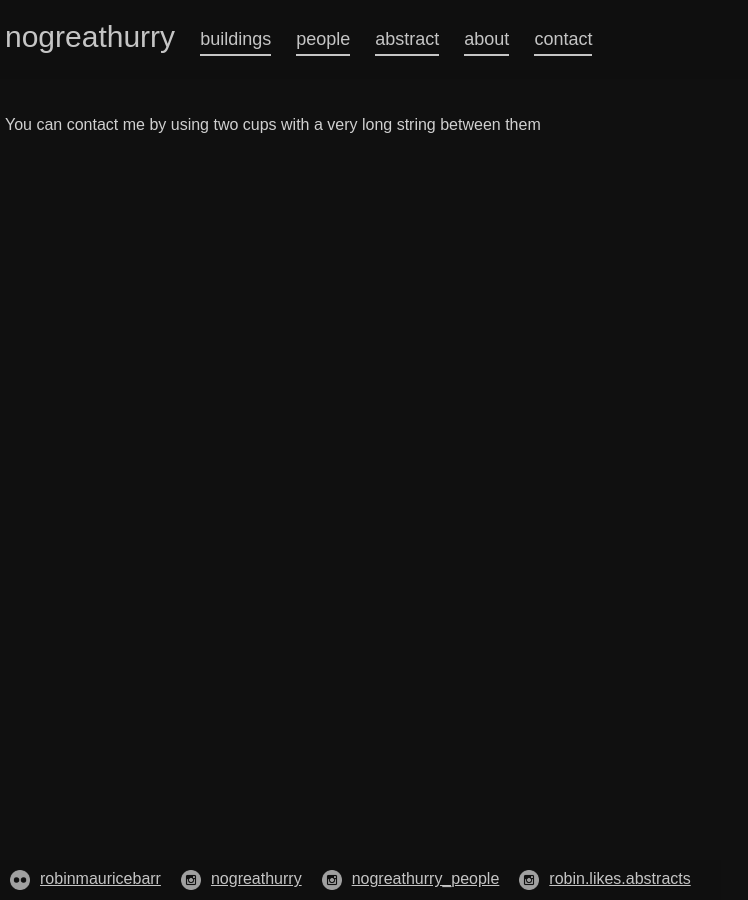
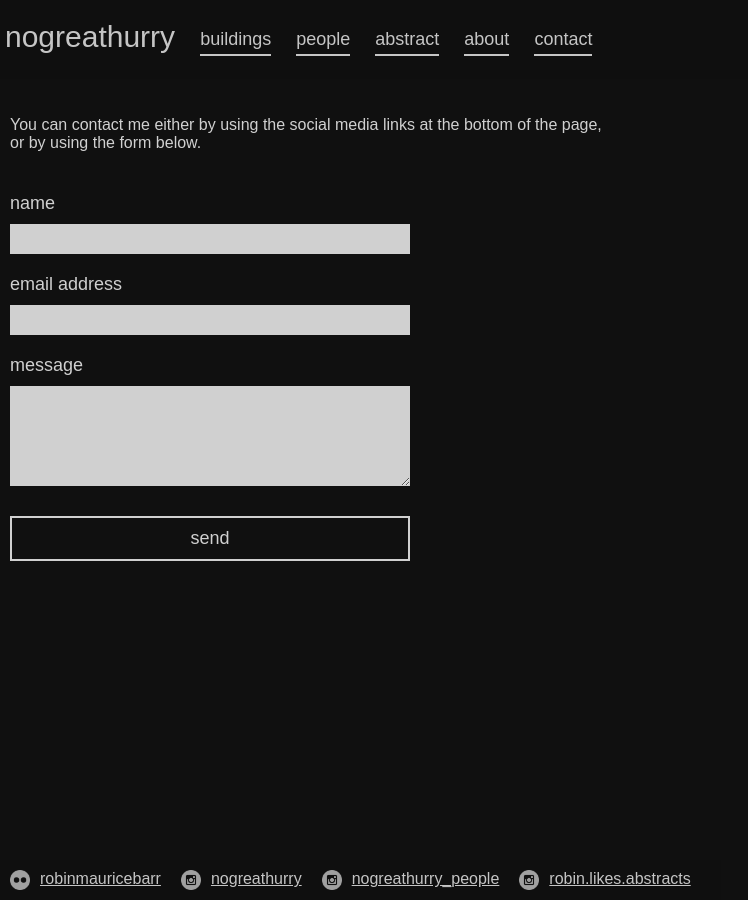
Before and after one commit to 987poiuytrewq/nogreathurry, a Jekyll site: the page built from contact.md, in a window 1280 px wide and 900 px high. Shown: the whole window, without its empty margins (0-748 px from the left). Built offline with Jekyll 4.4.1, drawn with Linux system fonts in a browser that asks for light colours.

Commit message:
contact form

```diff
--- a/_config.yml
+++ b/_config.yml
@@ -44,3 +44,4 @@ defaults:
     thumbnail_image: ''
 permalink: pretty
 font: Roboto
+email: duncancraigwilliams+formspree@gmail.com
--- a/_layouts/contact.html
+++ b/_layouts/contact.html
@@ -6,4 +6,23 @@ layout: default
   <div class="content">
     {{ content }}
   </div>
+  <div class="form">
+    <form action="https://formspree.io/{{ site.email }}" method="POST">
+      <div>
+        <label for="name">name</label>
+        <input autocomplete="name" type="text" name="name"/>
+      </div>
+      <div>
+        <label for="name">email address</label>
+        <input autocomplete="email" type="email" name="_replyto"/>
+      </div>
+      <div>
+        <label for="name">message</label>
+        <textarea rows="10" name="message"></textarea>
+      </div>
+      <div>
+        <input type="submit" value="send"/>
+      </div>
+    </form>
+  </div>
 </section>
--- a/_sass/_typography.scss
+++ b/_sass/_typography.scss
@@ -3,7 +3,7 @@ nav {
     padding-bottom: 5px;
     text-decoration: none;
     border-bottom: 2px solid $foreground;
-    transition: color 300ms ease-in-out;
+    transition: border-color 300ms ease-in-out, color 300ms ease-in-out;
     margin-right: 5px;
 
     @include desktop {
--- a/assets/styles.scss
+++ b/assets/styles.scss
@@ -148,6 +148,7 @@ html {
               flex-basis: auto;
               flex-grow: 1;
               width: 200px;
+              max-width: 200px;
             }
 
             a {
@@ -277,7 +278,66 @@ html {
         padding: 0;
 
         .content {
-          padding: 20px 5px;
+          padding: 20px 10px;
+
+          @include desktop {
+            width: 600px;
+          }
+        }
+
+        .form {
+          font-size: 18px;
+          padding: 0 10px;
+
+          div {
+            padding: 5px 0;
+
+            > * {
+              margin: 10px 0;
+            }
+
+            input, textarea {
+              background-color: $foreground;
+              padding: 5px;
+              box-sizing: border-box;
+              border: none;
+              display: block;
+              height: 30px;
+              width: 100%;
+              font-family: inherit;
+
+              @include desktop {
+                width: 400px;
+              }
+
+              &[type=submit] {
+                font-size: 100%;
+                font-family: inherit;
+                background-color: $background;
+                color: $foreground;
+                height: auto;
+                padding: 10px;
+                border: 2px solid $foreground;
+                transition: border-color 300ms ease-in-out, color 300ms ease-in-out, background-color 300ms ease-in-out;
+                cursor: pointer;
+
+                &:hover {
+                  color: $selected-foreground;
+                  border: 2px solid $selected-foreground;
+                }
+
+                &:active {
+                  color: $background;
+                  background-color: $selected-foreground;
+                  border: 2px solid $selected-foreground;
+                }
+              }
+            }
+
+            textarea {
+              height: 100px;
+            }
+          }
         }
       }
     }
--- a/contact.md
+++ b/contact.md
@@ -3,4 +3,4 @@ title: Contact
 layout: contact
 ---
 
-You can contact me by using two cups with a very long string between them
+You can contact me either by using the social media links at the bottom of the page, or by using the form below.
```
